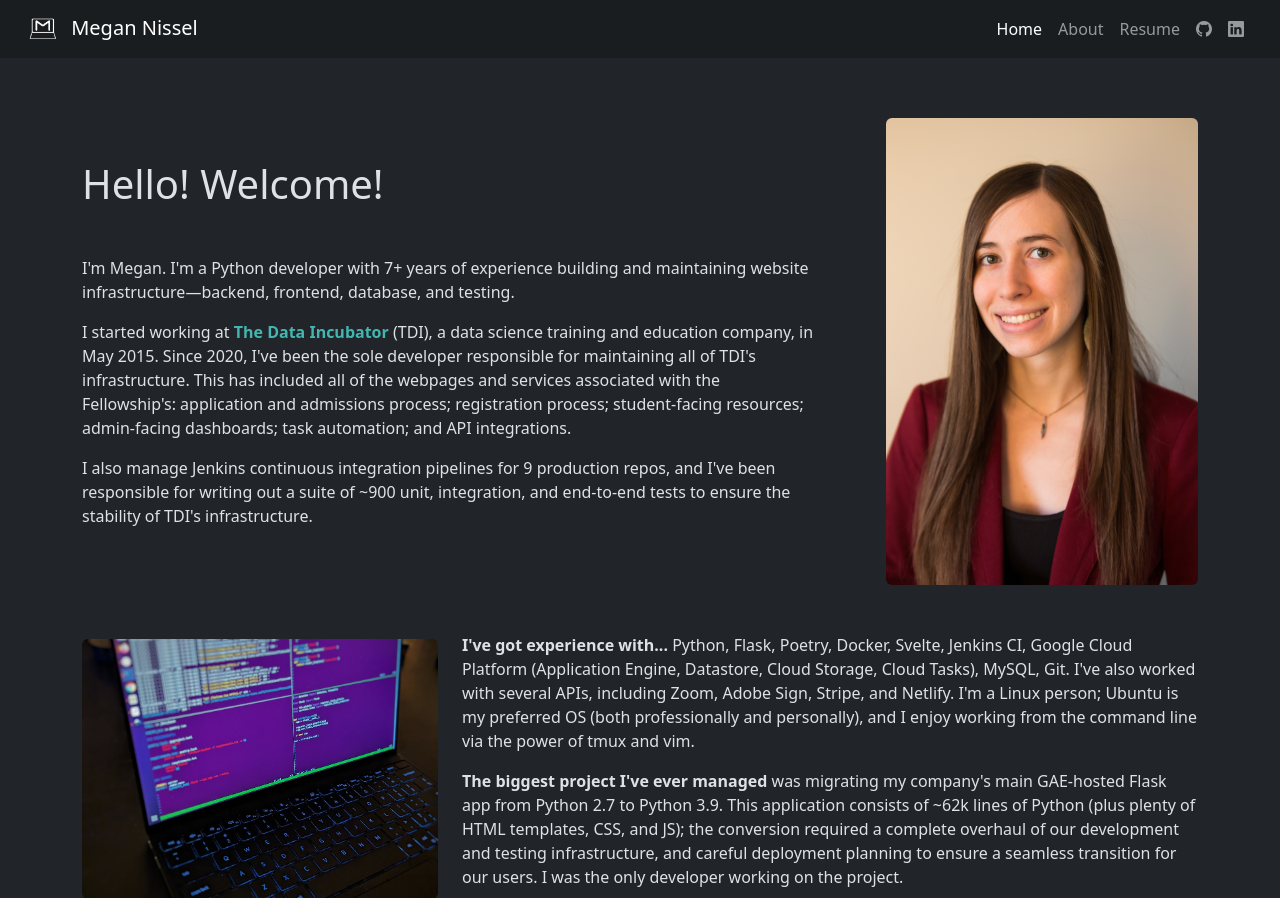
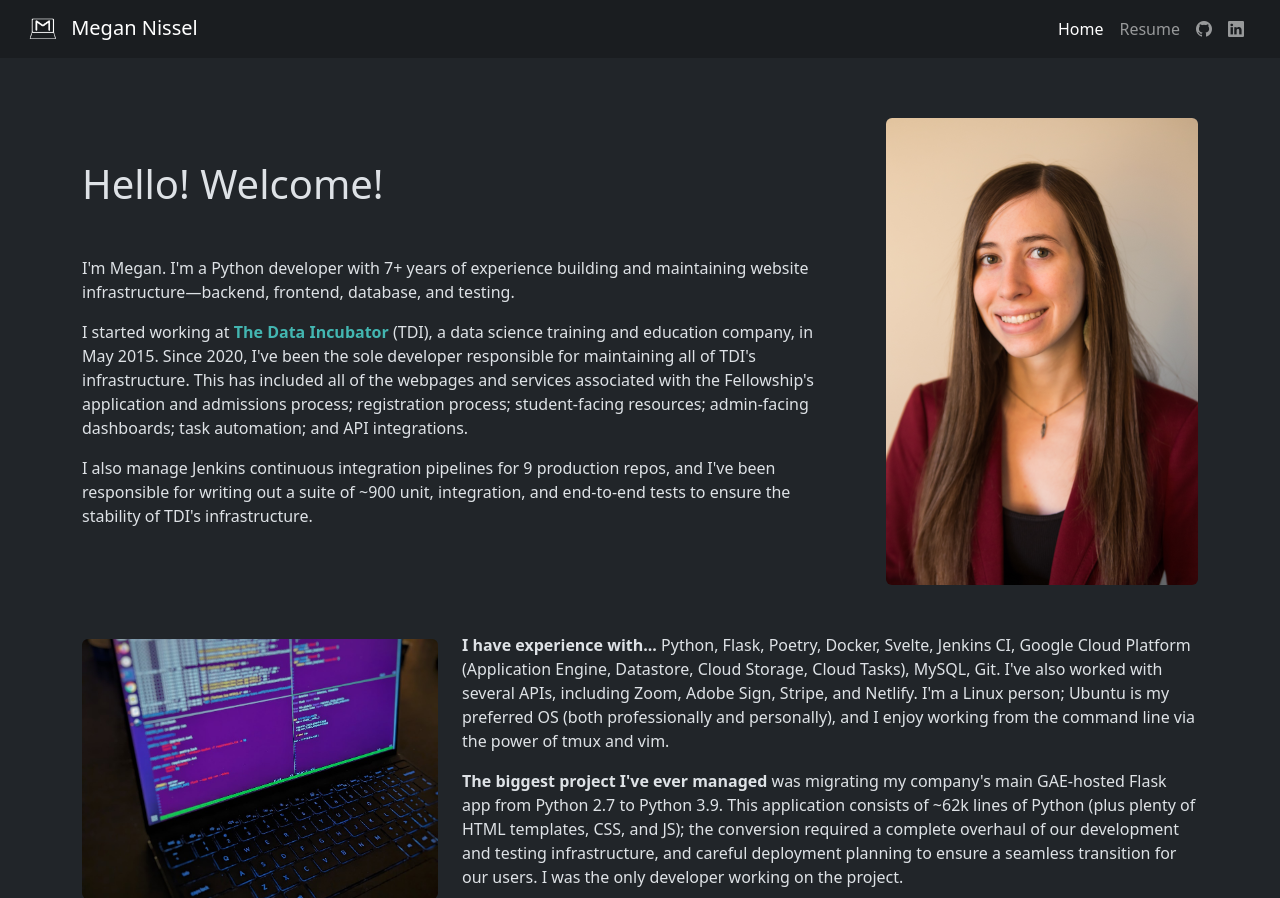
Before and after one commit to megannissel/website, a Flask app: page / in a window 1280 px wide. Shown: the top 898 px of the page. Run offline with Flask 3, Linux system fonts and the light colour scheme.

Commit message:
minor edits

```diff
--- a/static/css/custom.css
+++ b/static/css/custom.css
@@ -5,3 +5,7 @@ body {
 .navbar-custom {
   background-color: #630c1fff;
 }
+
+.tdi-teal {
+  color: #43B6B1;
+}
--- a/templates/header.html
+++ b/templates/header.html
@@ -11,7 +11,6 @@
     <div class="collapse navbar-collapse" id="navbarNav">
       <ul class="navbar-nav ms-auto">
         {{ NavElement(url_for('home'), "Home", 'home', active) }}
-        {{ NavElement(url_for('about'), "About", 'about', active) }}
         {{ NavElement(url_for('resume'), "Resume", 'resume', active) }}
         {{ NavElementIcon("https://github.com/megannissel", "GitHub", 'github') }}
         {{ NavElementIcon("https://www.linkedin.com/in/megan-nissel/", "LinkedIn", 'linkedin') }}
--- a/templates/home.html
+++ b/templates/home.html
@@ -10,7 +10,7 @@
     <div class="col-lg-8 col-md-7">
       <h1 class="mb-5">Hello! Welcome!</h1>
       <p>I'm Megan. I'm a Python developer with {{years}}+ years of experience building and maintaining website infrastructure&mdash;backend, frontend, database, and testing.</p>
-      <p>I started working at <b style="color: #43b6b1;">The Data Incubator</b> (TDI), a data science training and education company, in May 2015. Since 2020, I've been the sole developer responsible for maintaining all of TDI's infrastructure. This has included all of the webpages and services associated with the Fellowship's: application and admissions process; registration process; student-facing resources; admin-facing dashboards; task automation; and API integrations.</p>
+      <p>I started working at <b class="tdi-teal">The Data Incubator</b> (TDI), a data science training and education company, in May 2015. Since 2020, I've been the sole developer responsible for maintaining all of TDI's infrastructure. This has included all of the webpages and services associated with the Fellowship's application and admissions process; registration process; student-facing resources; admin-facing dashboards; task automation; and API integrations.</p>
       <p>I also manage Jenkins continuous integration pipelines for 9 production repos, and I've been responsible for writing out a suite of ~900 unit, integration, and end-to-end tests to ensure the stability of TDI's infrastructure.</p>
     </div>
     <div class="col-lg-4 col-md-5">
@@ -22,7 +22,7 @@
       <img src="/static/images/laptop.jpeg" class="img-fluid rounded float-md-end" alt="laptop"></img>
     </div>
     <div class="col-lg-8 col-md-7 order-md-last order-first">
-      <p><b>I've got experience with...</b> Python, Flask, Poetry, Docker, Svelte, Jenkins CI, Google Cloud Platform (Application Engine, Datastore, Cloud Storage, Cloud Tasks), MySQL, Git. I've also worked with several APIs, including Zoom, Adobe Sign, Stripe, and Netlify. I'm a Linux person; Ubuntu is my preferred OS (both professionally and personally), and I enjoy working from the command line via the power of tmux and vim.</p>
+      <p><b>I have experience with...</b> Python, Flask, Poetry, Docker, Svelte, Jenkins CI, Google Cloud Platform (Application Engine, Datastore, Cloud Storage, Cloud Tasks), MySQL, Git. I've also worked with several APIs, including Zoom, Adobe Sign, Stripe, and Netlify. I'm a Linux person; Ubuntu is my preferred OS (both professionally and personally), and I enjoy working from the command line via the power of tmux and vim.</p>
       <p><b>The biggest project I've ever managed</b> was migrating my company's main GAE-hosted Flask app from Python 2.7 to Python 3.9. This application consists of ~62k lines of Python (plus plenty of HTML templates, CSS, and JS); the conversion required a complete overhaul of our development and testing infrastructure, and careful deployment planning to ensure a seamless transition for our users. I was the only developer working on the project.</p>
     </div>
   </div>
```
